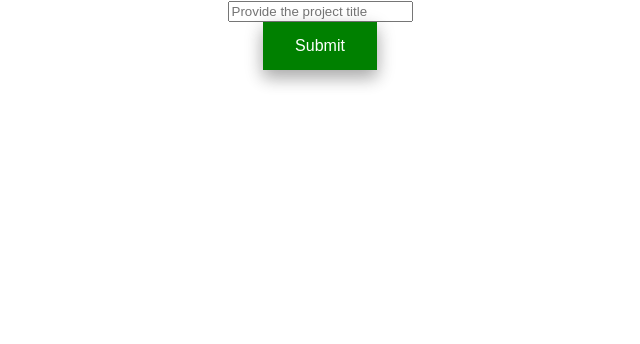
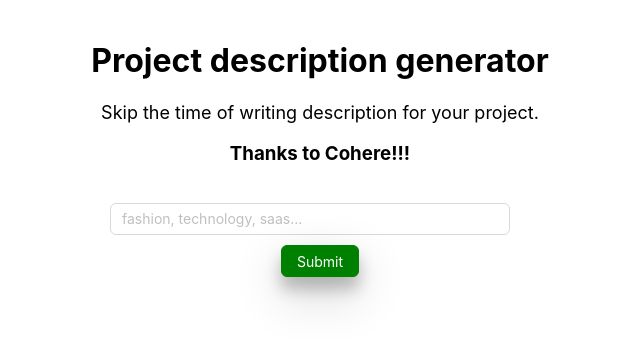
Before and after one commit to srini047/hackathon-projects-frontend, a React (Create React App) app: page /description in a window 1280 px wide. Shown: the top 344 px of the page, without its empty margins (320-960 px from the left). Built offline with nearby package versions, Linux system fonts and the light colour scheme.

Commit message:
added: v2 css

```diff
--- a/src/pages/Description.js
+++ b/src/pages/Description.js
@@ -1,11 +1,12 @@
 import React, { useState } from "react";
+import { Button, List, Input } from 'antd';
 import "./Idea.css";
 
 function SubmitButton({ onSubmit }) {
   return (
-    <button className="submit-button" onClick={onSubmit}>
+    <Button type="primary" onClick={onSubmit}>
       Submit
-    </button>
+    </Button>
   );
 }
 
@@ -25,10 +26,10 @@
 
     try {
       const response = await fetch(
-        `http://localhost:3000/projectDescription?name=${name}`
+        `http://localhost:4000/projectDescription?name=${name}`
       );
       const uncleanData = await response.json();
-      const data = uncleanData.description.split("\n").join('');
+      const data = uncleanData.description.split("\n").splice(1);
       setData(data);
     } catch (error) {
       setError(error);
@@ -38,18 +39,23 @@
   }
 
   return (
-    <div className="App">
-        <input
+    <div className="container">
+      <h1>Project description generator</h1>
+      <p>Skip the time of writing description for your project.</p>
+      <h3>Thanks to Cohere!!!</h3>
+      <br/>
+      <Input
         type="text"
         id="name"
-        name="title"
+        name="message"
         onChange={handleChange}
-        placeholder="Provide the project title"
+        placeholder="fashion, technology, saas..."
       />
       <form
         onSubmit={(event) => {
           event.preventDefault();
           handleSubmit();
+          setData(null);
         }}
       >
         <SubmitButton onSubmit={handleSubmit} />
@@ -57,11 +63,11 @@
       {isLoading && <p>Loading...</p>}
       {error && <p>Error: {error.message}</p>}
       {data && (
-        <p>
+        <List>
           {data.map((item) => (
-            <li>{item}</li>
+            <List.Item>{item}</List.Item>
           ))}
-        </p>
+        </List>
       )}
     </div>
   );
--- a/src/pages/Idea.css
+++ b/src/pages/Idea.css
@@ -18,11 +18,15 @@
   margin: 10px 10px;
   background-color: green;
   border-color: green;
-  box-shadow: 0 12px 16px 0 rgba(0,0,0,0.24), 0 17px 50px 0 rgba(0,0,0,0.19);
+  box-shadow: 0 12px 16px 0 rgba(0, 0, 0, 0.24),
+    0 17px 50px 0 rgba(0, 0, 0, 0.19);
 }
 
 .ant-list {
   margin-top: 20px;
+  font-size: 16px;
+  line-height: 1.5;
+  /* margin: 0 0 20px; */
 }
 
 @media (max-width: 768px) {
--- a/src/pages/Idea.js
+++ b/src/pages/Idea.js
@@ -54,6 +54,7 @@
         onSubmit={(event) => {
           event.preventDefault();
           handleSubmit();
+          setData(null);
         }}
       >
         <SubmitButton onSubmit={handleSubmit} />
--- a/src/pages/Ideas.css
+++ b/src/pages/Ideas.css
@@ -35,6 +35,7 @@
     display: inline-block;
     font-size: 16px;
     box-shadow: 0 8px 16px 0 rgba(0,0,0,0.2), 0 6px 20px 0 rgba(0,0,0,0.19);
+    border-radius: 7px;
   }
 
   .submit-button:hover {
```
